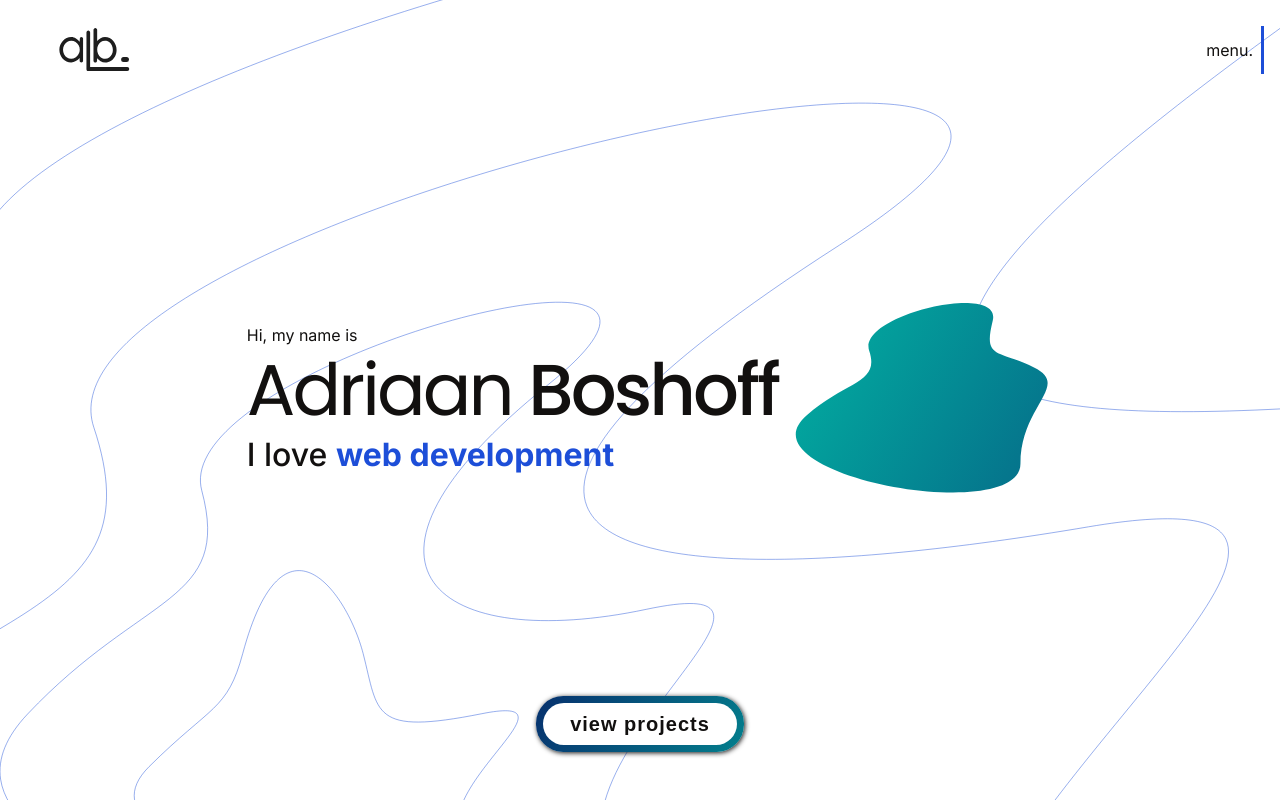
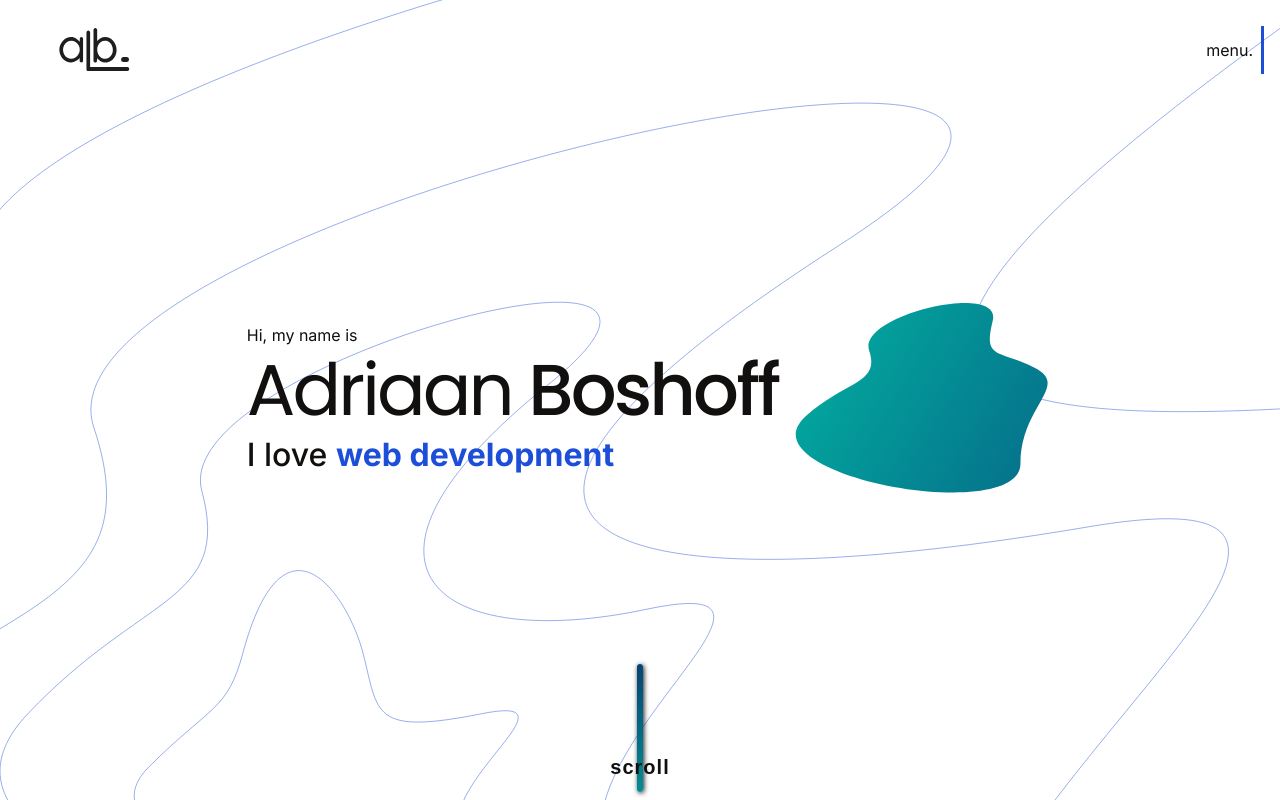
Before and after one commit to abmakes/abmakes-tech, a Next.js app: page / in a window 1280 px wide. Shown: the top 800 px of the page. Built offline with nearby package versions, Linux system fonts and the light colour scheme.

Commit message:
design: new call to action

```diff
--- a/components/HeroSection.js
+++ b/components/HeroSection.js
@@ -24,7 +24,7 @@ const HeroSection = () => {
         <Navbar />
         <div className='gradient-border'>
           <Link alt="view projects" href="#projects">
-            <button className='call-to-action'>view projects</button>
+            <button className='call-to-action'>scroll</button>
           </Link>
         </div>
         <div className='bg-image'>
@@ -108,13 +108,13 @@ const HeroSection = () => {
 
         .gradient-border {
           position: absolute;
-          bottom: 3rem;
+          bottom: 0.5rem;
           display: flex;
-          align-items: center;
+          align-items: flex-end;
           justify-content: center;
           margin-top: 2rem;
-          width: 13rem;
-          height: 3.5rem;
+          width: 0.3rem;
+          height: 8rem;
           z-index: 99;
           border-radius: 1.7rem;
           box-shadow: 1px 1px 5px #171717;
@@ -169,6 +169,7 @@ const HeroSection = () => {
           .hero-left {
             padding-left: 3rem;
             width: 100%;
+            height: 40vh;
             justify-content: flex-end;
           }
         }
--- a/styles/globals.css
+++ b/styles/globals.css
@@ -255,7 +255,7 @@ input[type=text-area] {
   border: none;
   padding: 0.6rem 1.7rem;
   color: var(--fg-heading);
-  background-color: var(--bg-primary);
+  background-color: rgba(0, 0, 0, 0);
   border-radius: 2rem;
   /* background-color: #e4e4e7; */
   font-size: 20px;
@@ -264,9 +264,6 @@ input[type=text-area] {
   /* text-shadow: 2px 2px 2px #171717; */
 }
 
-.call-to-action:hover {
-  scale: 0.9;
-}
 
 .gradient-shift {
   clip-path: url(#dough);
```
Also changed, not shown: components/ProjectSection.js (indentation only).
